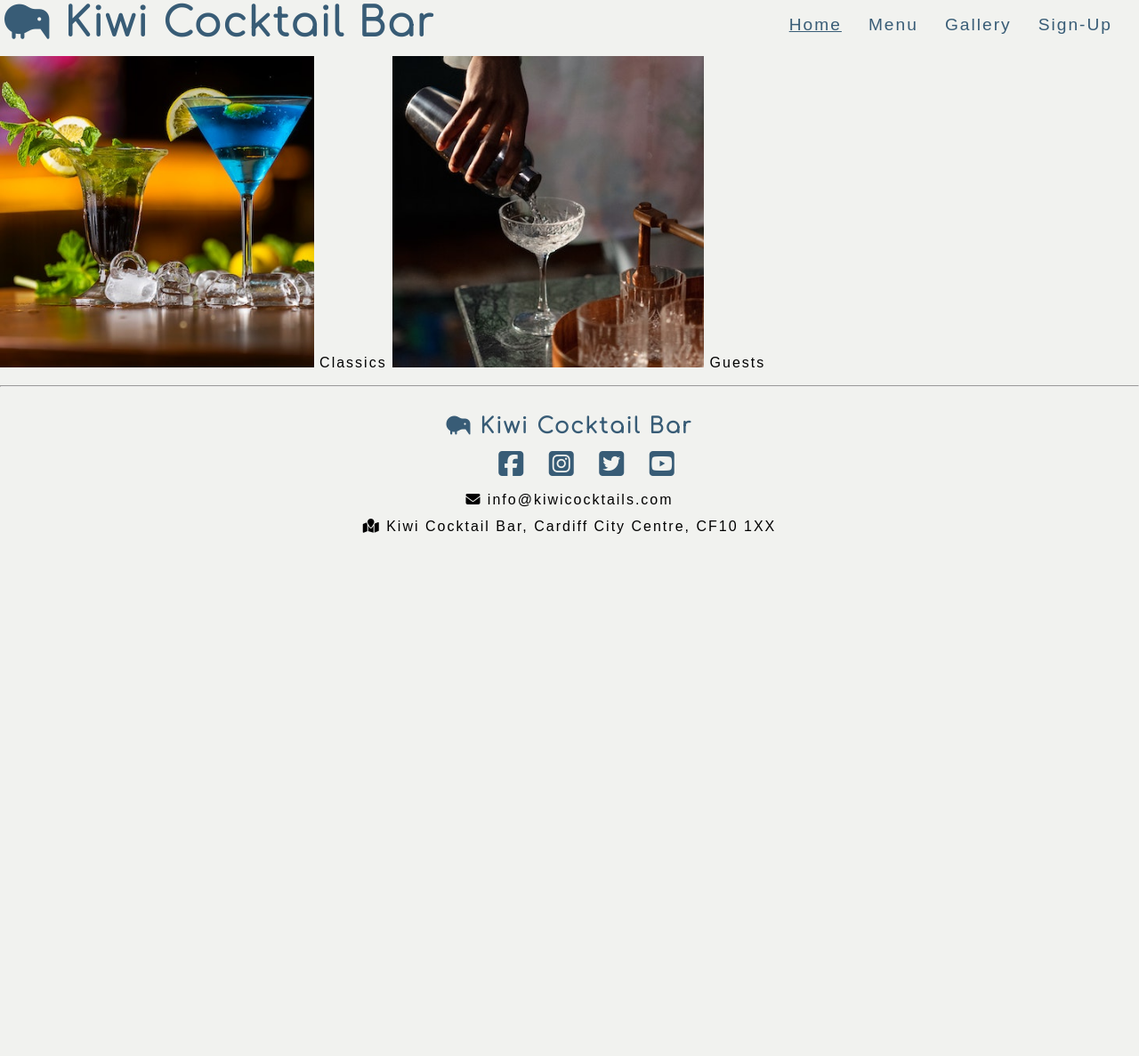
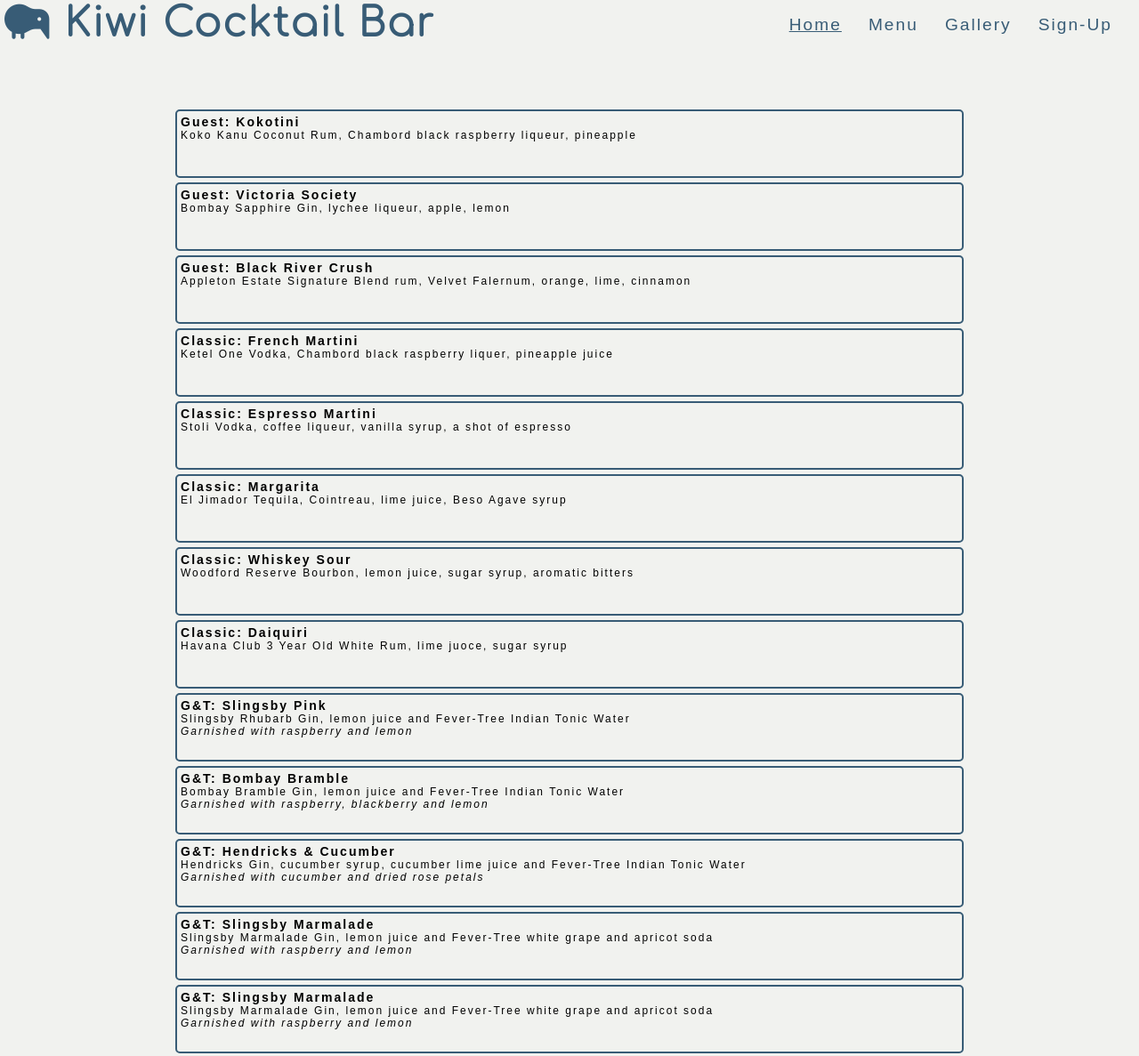
Before and after one commit to TR94/Kiwi-cocktail-bar, a plain HTML site: page menu.html in a window 1280 px wide. Shown: the part 7-1194 px from the top of the page at 89% size. Before the commit the page ends 800 px from the top, so only its background shows below. Drawn offline with Linux system fonts and the light colour scheme; a web font is replaced by a local one.

Commit message:
menu items and styling

```diff
--- a/assets/css/style.css
+++ b/assets/css/style.css
@@ -151,10 +151,29 @@ footer h2 {
 
 /* specific styling for menu page */
 
-.drink-menu {
-    display: inline-block;
-    margin-left: auto;
-    margin-right: auto;
+#menu {
+    display: flex-wrap;
+    clear: both;
+    height: fit-content;
+    max-width: 70%;
+    margin-top: 80px;
+    margin-bottom: 80px;
+}
+
+#menu > div {
+    clear: both;
+    font-size: 75%;
+    line-height: normal;
+    margin: 5px;
+    padding: 4px;
+    border: solid 2px #385c76;
+    border-radius: 5px;
+    min-height: 65px;
+    max-height: fit-content;
+}
+
+#menu > p {
+    text-align: justify;
 }
 
 /* gallery styling */
--- a/menu.html
+++ b/menu.html
@@ -24,19 +24,66 @@
             </ul>
         </nav>
     </header>
-    <section>
-        <section id="drinks-container">
-            <div class="drink-menu">
-                <img src="/assets/images/show_cocktails_three.jpg" alt="Two finished cocktails on the bar" height="350px"/>
-                <a href="assets/pdfs/280223-153354-TLAF_Drinks Menu_SS23_Feb.pdf">Classics</a>
-            </div>
-            <div class="drink-menu">
-                <img src="/assets/images/mixer_pouring.jpg" alt="Pouring a cocktail into a glass" height="350px"/>
-                <a href="tbd">Guests</a>
-            </div>
+    <section id="menu">
+        <div>
+            <h3><strong>Guest:</strong> Kokotini</h3>
+            <p>Koko Kanu Coconut Rum, Chambord black raspberry liqueur, pineapple</p>
+        </div>
+        <div>
+            <h3><strong>Guest:</strong> Victoria Society</h3>
+            <p>Bombay Sapphire Gin, lychee liqueur, apple, lemon</p>
+        </div>
+        <div>
+            <h3><strong>Guest:</strong> Black River Crush</h3>
+            <p>Appleton Estate Signature Blend rum, Velvet Falernum, orange, lime, cinnamon</p>
+        </div>
+        <div>
+            <h3>Classic: French Martini</h3>
+            <p>Ketel One Vodka, Chambord black raspberry liquer, pineapple juice</p>
+        </div>
+        <div>
+            <h3>Classic: Espresso Martini</h3>
+            <p>Stoli Vodka, coffee liqueur, vanilla syrup, a shot of espresso</p>
+        </div>
+        <div>
+            <h3>Classic: Margarita</h3>
+            <p>El Jimador Tequila, Cointreau, lime juice, Beso Agave syrup</p>
+        </div>
+        <div>
+            <h3>Classic: Whiskey Sour</h3>
+            <p>Woodford Reserve Bourbon, lemon juice, sugar syrup, aromatic bitters</p>
+        </div>
+        <div>
+            <h3>Classic: Daiquiri</h3>
+            <p>Havana Club 3 Year Old White Rum, lime juoce, sugar syrup</p>
+        </div>
+        <div>
+            <h3>G&T: Slingsby Pink</h3>
+            <p>Slingsby Rhubarb Gin, lemon juice and Fever-Tree Indian Tonic Water</p>
+            <p><em>Garnished with raspberry and lemon</em></p>
+        </div>
+        <div>
+            <h3>G&T: Bombay Bramble</h3>
+            <p>Bombay Bramble Gin, lemon juice and Fever-Tree Indian Tonic Water</p>
+            <p><em>Garnished with raspberry, blackberry and lemon</em></p>
+        </div>
+        <div>
+            <h3>G&T: Hendricks & Cucumber</h3>
+            <p>Hendricks Gin, cucumber syrup, cucumber lime juice and Fever-Tree Indian Tonic Water</p>
+            <p><em>Garnished with cucumber and dried rose petals</em></p>
+        </div>
+        <div>
+            <h3>G&T: Slingsby Marmalade</h3>
+            <p>Slingsby Marmalade Gin, lemon juice and Fever-Tree white grape and apricot soda</p>
+            <p><em>Garnished with raspberry and lemon</em></p>
+        </div>
+        <div>
+            <h3>G&T: Slingsby Marmalade</h3>
+            <p>Slingsby Marmalade Gin, lemon juice and Fever-Tree white grape and apricot soda</p>
+            <p><em>Garnished with raspberry and lemon</em></p>
+        </div>
+    </section>
 
-        </section>
-    </section>
 
     <footer id="footer">
         <hr><br>
```
